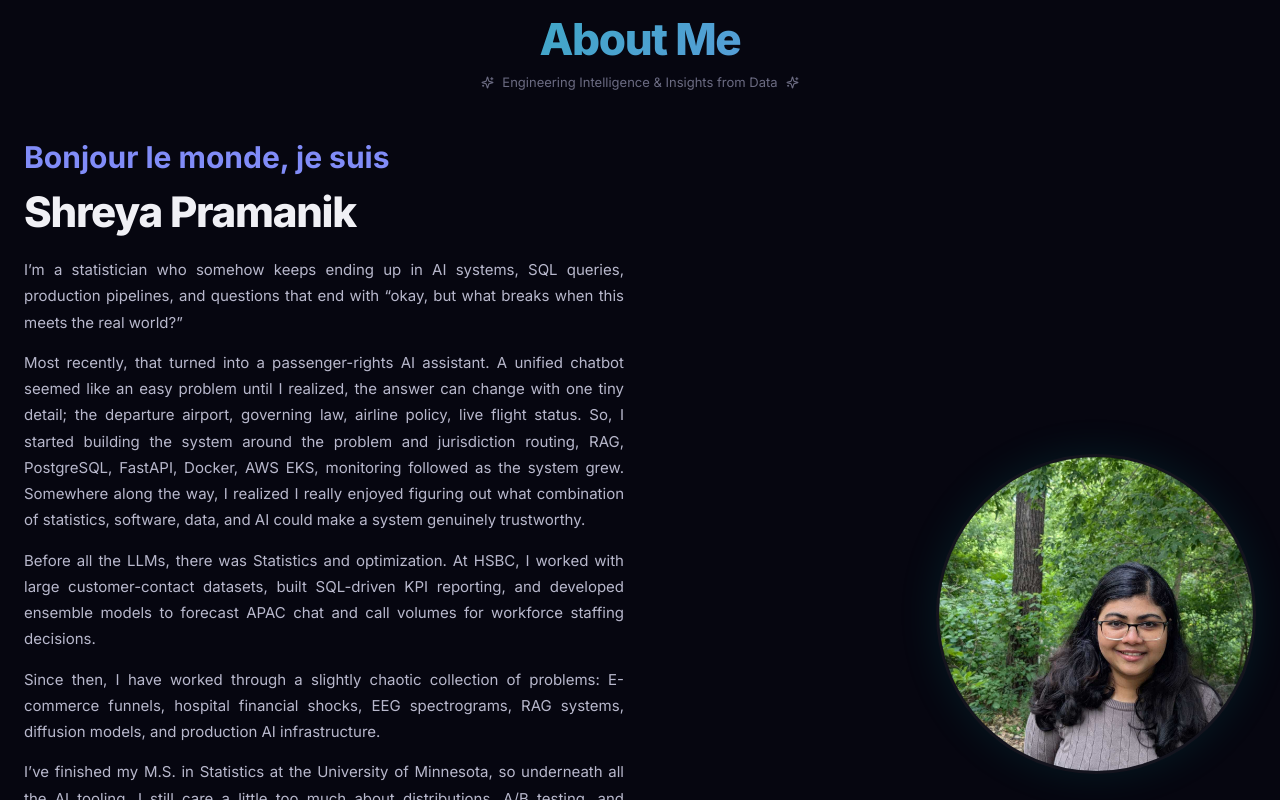
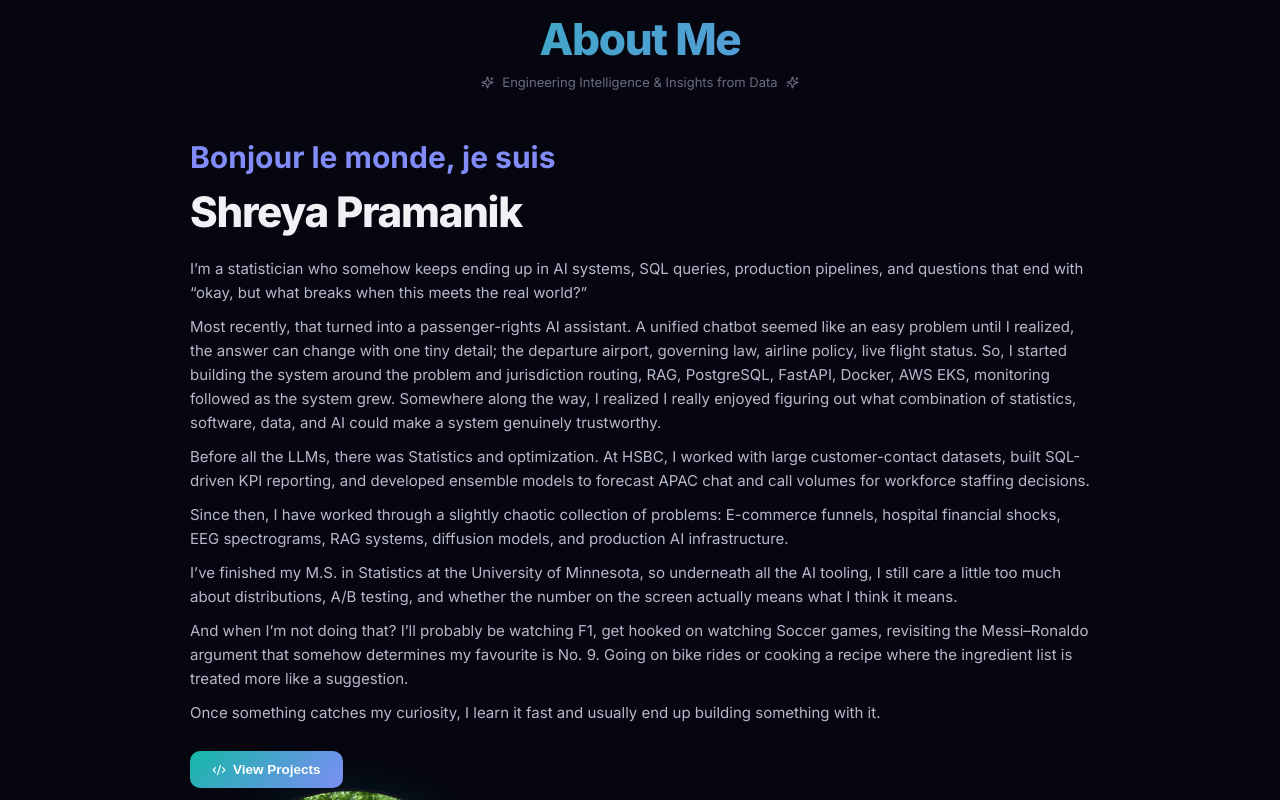
Before and after one commit to Shreya-bristi/portfolio-site, a React (Vite) app: page / in a window 1280 px wide. Shown: the part 880-1680 px from the top of the page. Built offline with nearby package versions, Linux system fonts and the light colour scheme.

Commit message:
Update Portfolio.jsx

```diff
--- a/src/Portfolio.jsx
+++ b/src/Portfolio.jsx
@@ -306,7 +306,7 @@ export default function Portfolio() {
             </p>
           </div>
 
-          <div style={{ display: "grid", gridTemplateColumns: "1fr auto", gap: 48, alignItems: "center" }}>
+          <div style={{ maxWidth: 900, margin: "0 auto" }}>
             {/* Left: Flickering greeting + English name + bio */}
             <div>
               {/* Flickering Hello World in multiple languages */}
@@ -326,7 +326,19 @@ export default function Portfolio() {
               </h3>
               {/* Bio */}
               {C.bio.map((p, i) => (
-                <p key={i} style={{ fontSize: 15, lineHeight: 1.75, color: "var(--t2)", marginBottom: 14, maxWidth: 600, textAlign: "justify" }}>{p}</p>
+                <p
+                  key={i}
+                  style={{
+                    fontSize: 15,
+                    lineHeight: 1.6,
+                    color: "var(--t2)",
+                    marginBottom: 10,
+                    maxWidth: "100%",
+                    textAlign: "left"
+                  }}
+                >
+                  {p}
+                </p>
               ))}
               {/* View Projects button */}
               <button onClick={() => go("projects")} style={{
```
